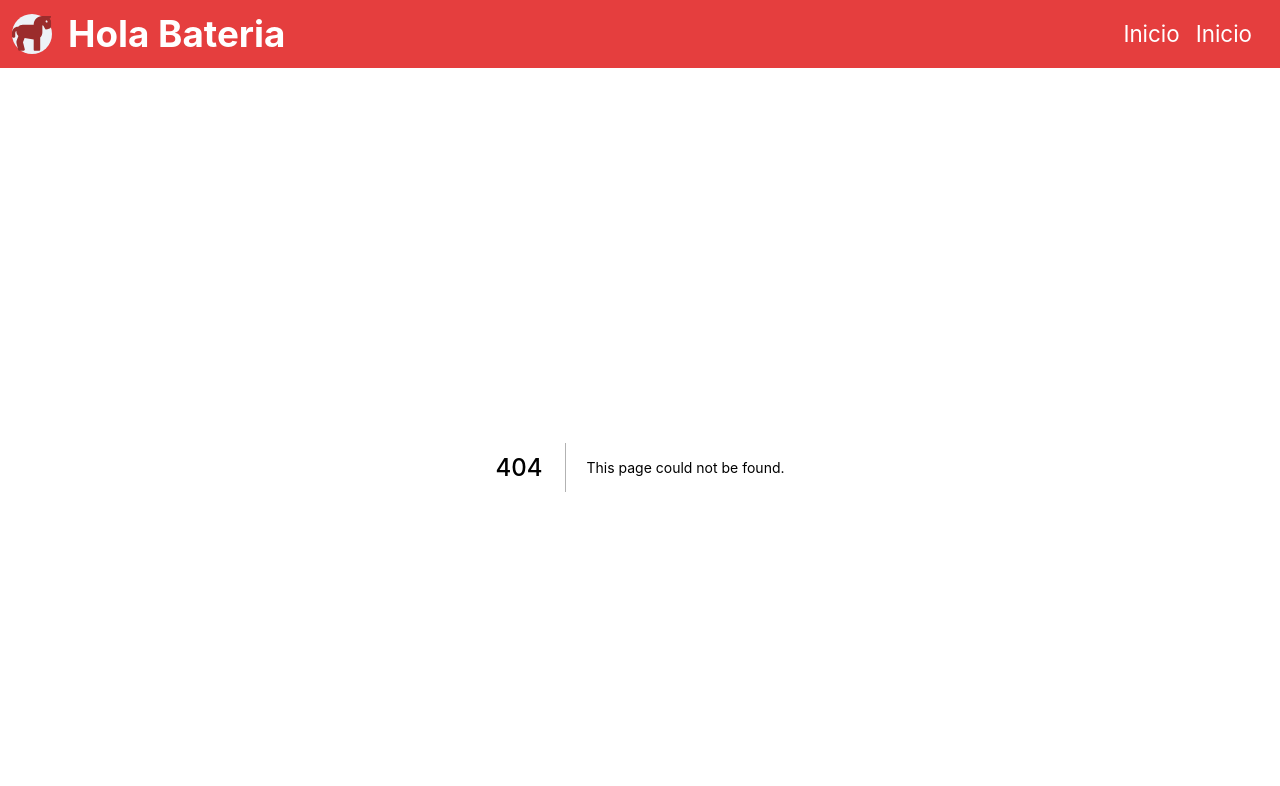
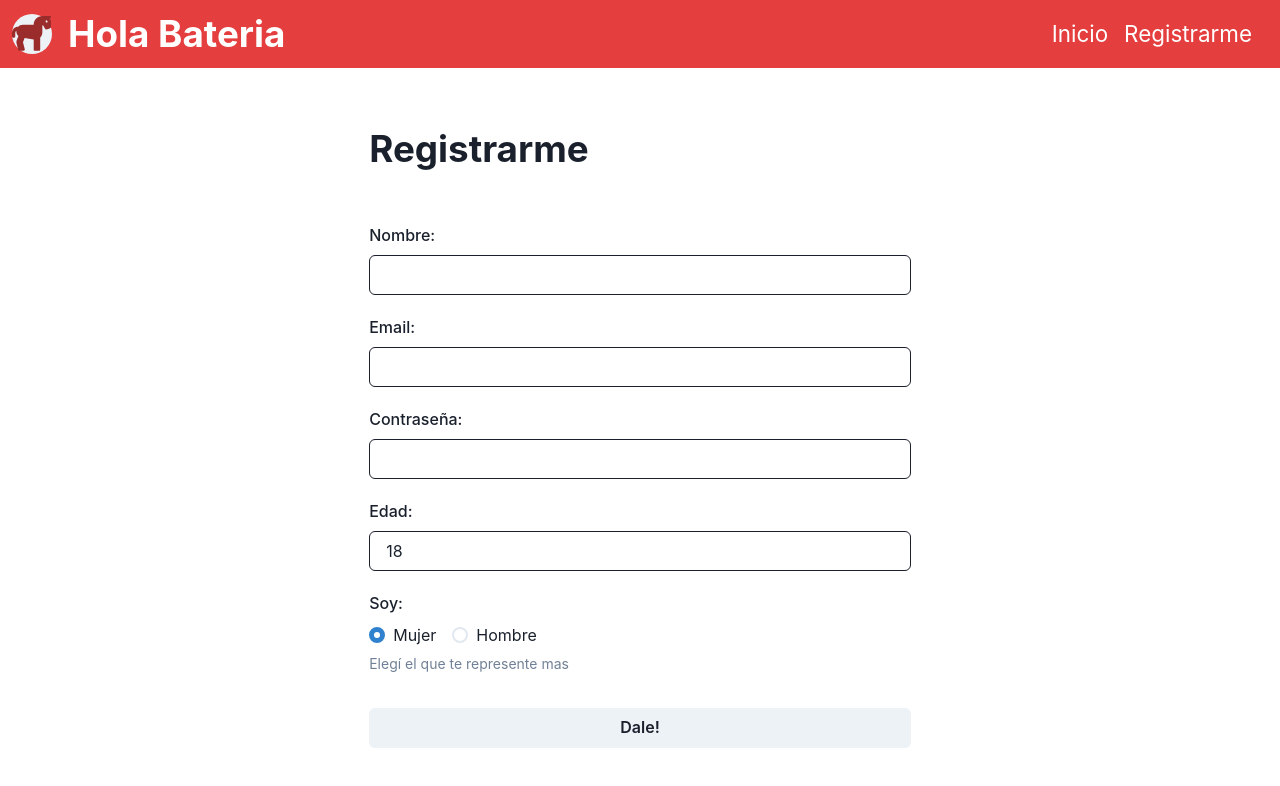
Before and after one commit to zalogon23/chamuyapp, a Next.js app: page /register in a window 1280 px wide. Before the commit this address had no page. Shown: the top 786 px of the page. Built offline with nearby package versions, Linux system fonts and the light colour scheme.

Commit message:
Added /register PAGE, wih Formik

```diff
--- a/components/Header.tsx
+++ b/components/Header.tsx
@@ -16,9 +16,9 @@ const links = [
     aria: "Ir a inicio"
   },
   {
-    url: "/",
-    to: "Inicio",
-    aria: "Ir a inicio"
+    url: "/register",
+    to: "Registrarme",
+    aria: "Ir a registrarme"
   }
 ]
 
@@ -28,12 +28,13 @@ function Header(): ReactElement {
     <Box bg="red.500" as="header">
       <Flex py="2" px="3" align="center">
         <HStack fontSize={fontSize.paragraph} spacing="4">
-          <IconButton color="red.700" display="inline-block" _hover={{
-            transform: "rotate(-35deg)"
-          }}
-            rounded="full" aria-label="Ir a inicio" fontSize="1.55em">
-            <FontAwesomeIcon icon={faHorse} />
-          </IconButton>
+          <Link href="/" passHref>
+            <IconButton color="red.700" display="inline-block" _hover={{
+              transform: "rotate(-35deg)"
+            }}
+              rounded="full" aria-label="Ir a inicio" fontSize="1.55em">
+              <FontAwesomeIcon icon={faHorse} />
+            </IconButton></Link>
           <Link href="/" passHref>
             <ChakraLink fontSize={fontSize.heading} aria-label="Ir a inicio" color="white">
               <Heading as="h2" color="white">Hola Bateria</Heading>
--- a/package.json
+++ b/package.json
@@ -16,6 +16,7 @@
     "@fortawesome/fontawesome-svg-core": "^1.2.36",
     "@fortawesome/free-solid-svg-icons": "^5.15.4",
     "@fortawesome/react-fontawesome": "^0.1.15",
+    "formik": "^2.2.9",
     "framer-motion": "^4.1.17",
     "graphql": "^15.5.2",
     "next": "11.1.2",
--- /dev/null
+++ b/pages/register/index.tsx
@@ -0,0 +1,105 @@
+import { Button } from "@chakra-ui/button";
+import { FormControl, FormHelperText, FormLabel } from "@chakra-ui/form-control";
+import { Input } from "@chakra-ui/input";
+import { Container, HStack, Stack } from "@chakra-ui/layout";
+import { Radio, RadioGroup } from "@chakra-ui/radio";
+import { Form, Formik } from "formik";
+import { validate } from "graphql";
+import { NextPage } from "next";
+import Heading from "../../components/Heading";
+
+interface Values {
+  name: string,
+  email: string,
+  password: string,
+  gender: string,
+  age: number | string,
+}
+
+const Register: NextPage = () => {
+  return (
+    <Container>
+      <Formik
+        initialValues={{
+          name: "",
+          email: "",
+          password: "",
+          gender: "woman",
+          age: 18
+        }}
+        validate={values => validate(values)}
+        onSubmit={(values, { setSubmitting }) => {
+          setTimeout(() => {
+            console.log(JSON.stringify(values, null, 2))
+            setSubmitting(false)
+          }, 3000)
+        }}
+      >
+        {({
+          values, errors, touched, handleChange, handleBlur, handleSubmit, isSubmitting
+        }) => (
+          <Form onSubmit={handleSubmit}>
+            <Stack px="4" pb="6" spacing="3">
+              <Heading pt="1.5em" pb="1em">Registrarme</Heading>
+              <FormControl>
+                <FormLabel>Nombre:</FormLabel>
+                <Input borderColor={errors.name && touched.name ? "red.500" : ""} value={values.name} onBlur={handleBlur} onChange={handleChange} name="name" type="text" />
+                <FormHelperText>{touched.name && errors.name}</FormHelperText>
+              </FormControl>
+              <FormControl>
+                <FormLabel>Email:</FormLabel>
+                <Input borderColor={errors.email && touched.email ? "red.500" : ""} value={values.email} onBlur={handleBlur} onChange={handleChange} name="email" type="email" />
+                <FormHelperText>{touched.email && errors.email}</FormHelperText>
+              </FormControl>
+              <FormControl>
+                <FormLabel>Contraseña:</FormLabel>
+                <Input borderColor={errors.password && touched.password ? "red.500" : ""} value={values.password} onBlur={handleBlur} onChange={handleChange} name="password" type="password" />
+                <FormHelperText>{touched.password && errors.password}</FormHelperText>
+              </FormControl>
+              <FormControl>
+                <FormLabel>Edad:</FormLabel>
+                <Input borderColor={errors.age && touched.age ? "red.500" : ""} value={values.age} onBlur={handleBlur} onChange={handleChange} name="age" type="number" />
+                <FormHelperText>{touched.age && errors.age}</FormHelperText>
+              </FormControl>
+              <FormControl pb="6" as="fieldset">
+                <FormLabel as="legend">Soy:</FormLabel>
+                <RadioGroup name="gender" value={values.gender}>
+                  <HStack spacing="4">
+                    <Radio onChange={handleChange} name="gender" value="woman">Mujer</Radio>
+                    <Radio onChange={handleChange} name="gender" value="man">Hombre</Radio>
+                  </HStack>
+                </RadioGroup>
+                <FormHelperText>Elegí el que te represente mas</FormHelperText>
+              </FormControl>
+              <Button isLoading={isSubmitting} type="submit">Dale!</Button>
+            </Stack>
+          </Form>
+        )}
+      </Formik>
+    </Container>
+  )
+  function validate(values: Values): Values {
+    const errors = {} as Values;
+    if (!values.email) {
+      errors.email = 'Debes escribir tu email';
+    } else if (
+      !/^[A-Z0-9._%+-]+@[A-Z0-9.-]+\.[A-Z]{2,}$/i.test(values.email)
+    ) {
+      errors.email = 'Formato de email incorrecto';
+    }
+    if (!values.password) {
+      errors.password = "Debes escribir una contraseña"
+    } else if (values.password.length < 8) {
+      errors.password = "Mínimo de 8 caracteres"
+    }
+    if (!values.name) {
+      errors.name = "Debes escribir tu nombre"
+    }
+    if (values.age < 18) {
+      errors.age = "Si sos menor de edad no podés registrarte"
+    }
+    return errors
+  }
+}
+
+export default Register
```
Also changed, not shown: 1 other file (tests, documents, lock files or other folders).
